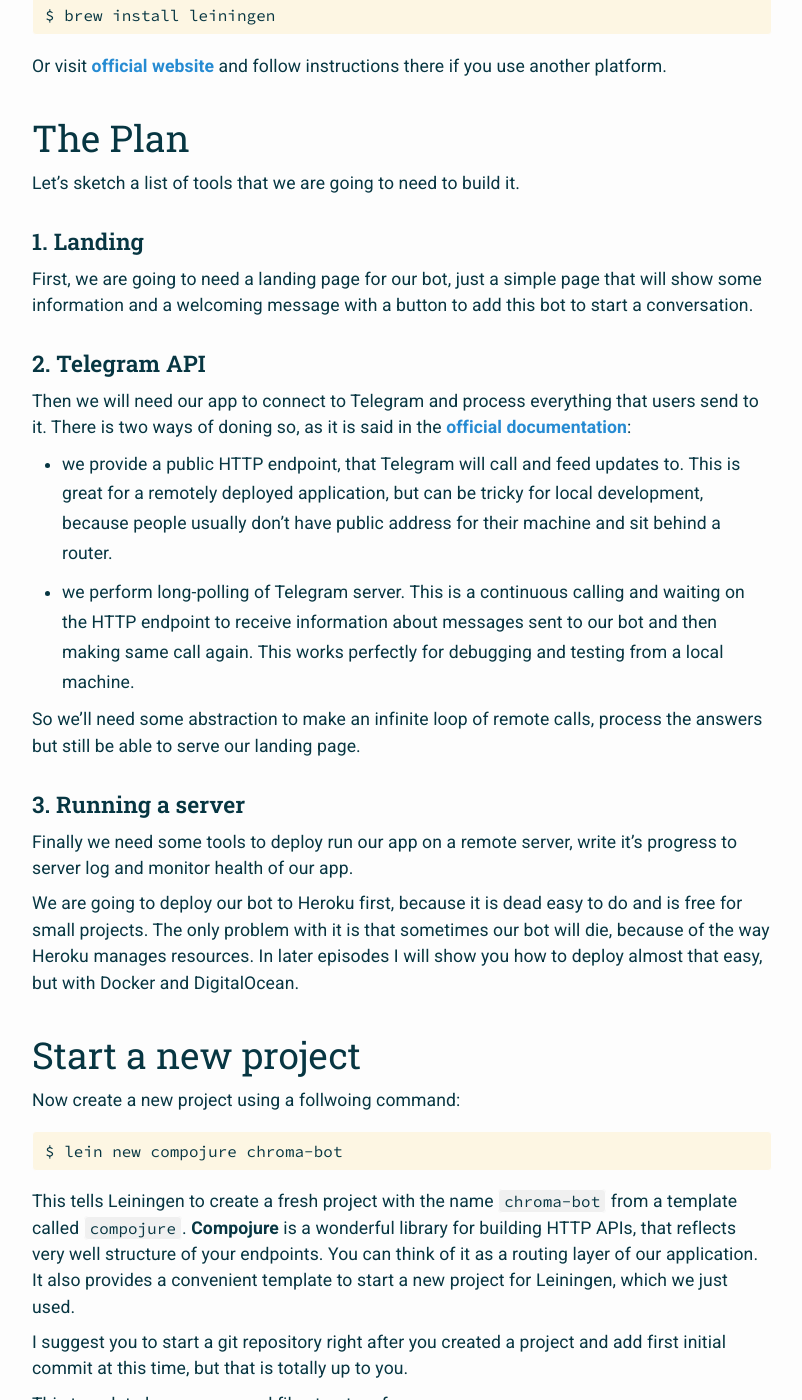
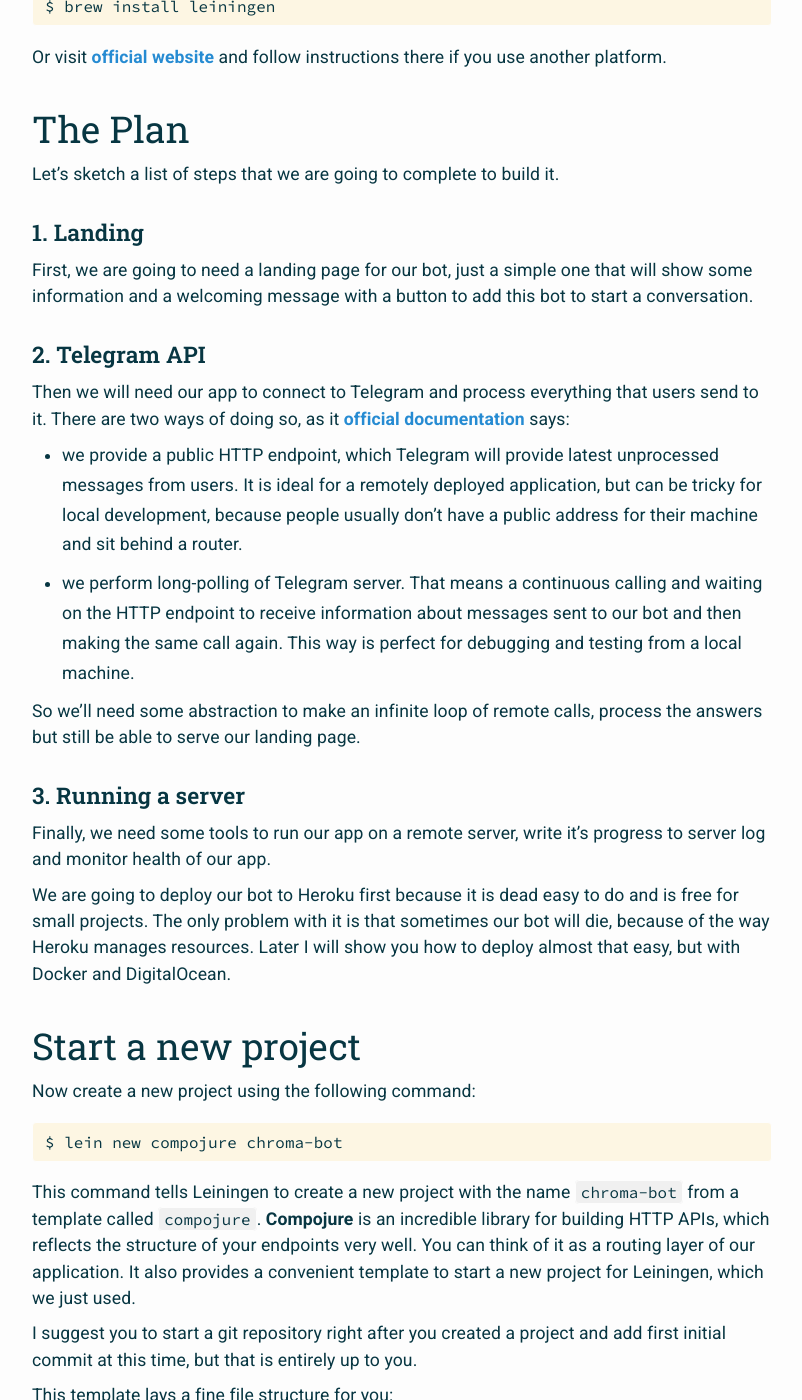
Before and after one commit to Otann/otann.github.io, a Jekyll site: the page built from _posts/2016-03-12-chroma-bot-1.markdown, in a window 1280 px wide and 1400 px high, scrolled down 783 px. Shown: the whole window, without its empty margins (238-1040 px from the left). Built offline with Jekyll 4.4.1, drawn with Linux system fonts in a browser that asks for light colours; comment, search, counter and statistics services are not loaded; some of the changed text lies outside the part shown.

Commit message:
runned post through grammarly

````diff
--- a/_posts/2016-03-12-chroma-bot-1.markdown
+++ b/_posts/2016-03-12-chroma-bot-1.markdown
@@ -5,19 +5,18 @@
 category: Web-Fandango
 
 date:   2016-03-12 00:00:00 +0300
-title:  Episode 02. Chroma Bot Landing
+title:  Episode 02. Chroma Bot Landing Page
 image:  /media/posts/2016-03-12-chroma-bot-1/header.jpg
 description: >
-  How to build simple web application in Clojure and deploy it to free Heroku
+  I’m going to show you how to build a chatbot for Telegram and deploy it to Heroku. Today we start with a simple web application.
 ---
 
 Hello, dear friends!
 
-Welcome to Web Fandango series, where we build simple and fun projects in Clojure. Our next project will be very interesting, but kind of simple to implement. It will also be a solid ground for more complex ones that we will be covering later.
+Welcome to Web Fandango series, where we build simple and awesome projects in Clojure. Our next project will be fascinating, but easy to implement. It will also be a solid ground for more complex ones that we will be covering later.
 
-I'm going to show you how to build a chat-bot for Telegram. Bots are getting a lot of traction recently and Telegram is a popular messaging platform with very nice API to integrate with. Our bot will be relatively simple, it will wait for a color in a her form like `#dc322f` and send back a picture filled with that color.
-
-To start you will need **Leiningen** to create, build and run your project. If you don't have it yet, install it on a Mac like so:
+I’m going to show you how to build a chatbot for Telegram. Bots are getting a lot of traction recently, and Telegram is a popular messaging platform with an excellent API. Our bot will wait for a message with a color in a hex form like `#dc322f` and send back a picture filled with that color. Quite simple, but it would be a good example of how easy it is in Clojure.
+To start, you will need Leiningen to create, build and run your project. If you don’t have it yet, install it on a Mac like so:
 
     $ brew install leiningen
 
@@ -25,39 +24,39 @@
 
 ## The Plan
 
-Let's sketch a list of tools that we are going to need to build it.
+Let's sketch a list of steps that we are going to complete to build it.
 
 ### 1. Landing
 
-First, we are going to need a landing page for our bot, just a simple page that will show some information and a welcoming message with a button to add this bot to start a conversation.
+First, we are going to need a landing page for our bot, just a simple one that will show some information and a welcoming message with a button to add this bot to start a conversation.
 
 ### 2. Telegram API
 
-Then we will need our app to connect to Telegram and process everything that users send to it. There is two ways of doning so, as it is said in the [official documentation](https://core.telegram.org/bots/api#getting-updates):
+Then we will need our app to connect to Telegram and process everything that users send to it. There are two ways of doing so, as it [official documentation](https://core.telegram.org/bots/api#getting-updates) says:
 
-* we provide a public HTTP endpoint, that Telegram will call and feed updates to. This is great for a remotely deployed application, but can be tricky for local development, because people usually don't have public address for their machine and sit behind a router.
+* we provide a public HTTP endpoint, which Telegram will provide latest unprocessed messages from users. It is ideal for a remotely deployed application, but can be tricky for local development, because people usually don't have a public address for their machine and sit behind a router.
 
-* we perform long-polling of Telegram server. This is a continuous calling and waiting on the HTTP endpoint to receive information about messages sent to our bot and then making same call again. This works perfectly for debugging and testing from a local machine.
+* we perform long-polling of Telegram server. That means a continuous calling and waiting on the HTTP endpoint to receive information about messages sent to our bot and then making the same call again. This way is perfect for debugging and testing from a local machine.
 
 So we'll need some abstraction to make an infinite loop of remote calls, process the answers but still be able to serve our landing page.
 
 ### 3. Running a server
 
-Finally we need some tools to deploy run our app on a remote server, write it's progress to server log and monitor health of our app.
+Finally, we need some tools to run our app on a remote server, write it's progress to server log and monitor health of our app.
 
-We are going to deploy our bot to Heroku first, because it is dead easy to do and is free for small projects. The only problem with it is that sometimes our bot will die, because of the way Heroku manages resources. In later episodes I will show you how to deploy almost that easy, but with Docker and DigitalOcean.
+We are going to deploy our bot to Heroku first because it is dead easy to do and is free for small projects. The only problem with it is that sometimes our bot will die, because of the way Heroku manages resources. Later I will show you how to deploy almost that easy, but with Docker and DigitalOcean.
 
 ## Start a new project
 
-Now create a new project using a follwoing command:
+Now create a new project using the following command:
 
     $ lein new compojure chroma-bot
 
-This tells Leiningen to create a fresh project with the name `chroma-bot` from a template called `compojure`. **Compojure** is a wonderful library for building HTTP APIs, that reflects very well structure of your endpoints. You can think of it as a routing layer of our application. It also provides a convenient template to start a new project for Leiningen, which we just used.
+This command tells Leiningen to create a new project with the name `chroma-bot` from a template called `compojure`. **Compojure** is an incredible library for building HTTP APIs, which reflects the structure of your endpoints very well. You can think of it as a routing layer of our application. It also provides a convenient template to start a new project for Leiningen, which we just used.
 
-I suggest you to start a git repository right after you created a project and add first initial commit at this time, but that is totally up to you.
+I suggest you to start a git repository right after you created a project and add first initial commit at this time, but that is entirely up to you.
 
-This template lays a very good file structure for you:
+This template lays a fine file structure for you:
 
     $ tree chroma-bot -a
     chroma-bot
@@ -75,12 +74,12 @@
 
     6 directories, 5 files
 
-* `README.md` is a file that will be describe that project and will be displayed at its GitHub repo. I'm leaving this completely up to you.
-* `resources` is for static resources of your application, like css styles for webpages or image assets
+* `README.md` is a file that will describe your project and GitHub will render it nicely for you on the project page. I'm leaving this completely up to your imagination.
+* `resources` is for static resources of your application, like CSS styles for web pages or image assets
 * `src` hold your sources either in Clojure or ClojureScript
-* `test` is, like you might guessed, for unit tests
+* `test` is as you might guess, for unit tests
 
-Check out `handler.clj` file:
+Firstly, check out `handler.clj` file:
 
 ```clojure
 (ns chroma-bot.handler
@@ -103,12 +102,13 @@
 
   * `[namespace.foo :refer [a-function]]` will load `a-function` symbol, which we can use directly, like `wrap-defaults` from the code.
   * `[namespace.bar :as bar]` will load all symbols from `namespace.bar` and we will be able to refer to them with `bar/` prefix, like `route/not-found` from the example above.
+  * You can also mix `:refer` and `:as` in a single require statement.
 
-That should give you a brief understanding of how namespaces are used. If you want to have a deeper understanding, try [this chapter](http://www.braveclojure.com/organization/) of Clojure for the Brave and True.
+That should give you a brief understanding of how to use namespaces. If you want to have a deeper understanding, try [this chapter](http://www.braveclojure.com/organization/) of Clojure for the Brave and True.
 
-Now what about the code?
+Now, what about the code?
 
-* `defroutes` defines routes ;) Seriously, it creates a structure that describes how to react for certain endpoints and gives it a name `app-routes`. There are two endpoints inside, *Hello world* response for root and *Not found* for everything else. This is really basic stuff, but look how elegant it looks!
+* `defroutes` defines routes ;) Seriously, it creates a structure that describes how to react for particular endpoints and gives it a name `app-routes`. There are two endpoints inside, *Hello world* response for root and *Not found* for everything else. That is certainly a very simple example, but look how elegant it looks!
 * `def app` defines new symbol, which is `app-routes` covered with middleware, which as [docs](https://github.com/ring-clojure/ring-defaults#basic-usage) says *"add support for parameters, cookies, sessions, static resources, file uploads, and a bunch of browser-specific security headers"*
 
 Here is how this code would look like in Node.js using Express.js:
@@ -154,9 +154,9 @@
 
 This should be mostly self-explanatory, but let's briefly discuss it.
 
-Amazing thing to note is that project definition this is plain Clojure code and everything there is just keywords, lists, symbols and strings.
+Amazing thing to note is that project definition is plain Clojure code and everything there is just keywords, lists, symbols and strings.
 
-`defproject` tells that this expression defines project with name `chroma-bot` and version `0.1.0-SNAPSHOT`. First couple of arguments is project name and version followed by a set of key-value pairs that describes project metadata.
+`defproject` tells that this expression defines a project with name `chroma-bot` and version `0.1.0-SNAPSHOT`. The first couple of arguments is project name and version followed by a set of key-value pairs that describes project metadata.
 
 Our primary interest here is `dependencies`. This should remind you of `Gemfile` or section of `package.json` of the same name, because it serves exactly the same purpose. It shows list or necessary libraries that should be pulled from remote repository and added to our project:
 
@@ -184,11 +184,12 @@
                [hiccup "1.0.5"]]
 ```
 
-* [`ring`](https://github.com/ring-clojure/ring) is an HTTP abstraction for clojure. As documentation says, it is *inspired by Python's WSGI and Ruby's Rack*. There is server that runs our routes and middleware that does jobs like logging errors or converting request to various formats depending on the content-type header.
-* [`hiccup`](https://github.com/weavejester/hiccup) is a library for HTML generation straight from the code, which we'll use for landing.
-* [`core.async`](https://github.com/clojure/core.async) is a concurrency abstraction, based on idea of channels, also known as [CSP](https://en.wikipedia.org/wiki/Communicating_sequential_processes). It will help us to talk to Telegram API from a local machine using long-polling.
-* [`timbre`](https://github.com/ptaoussanis/timbre) is a nice logging library, that beautifully renders exception and works great for both server and client-side code. It will add some beauty to our printing og technical info to console.
-* [`omniconf`](https://github.com/grammarly/omniconf) is an amazing library be Grammarly to manage configuration of our application. It is capable of defining parameters, validating them for completeness, reading from file or environment. I encourage you to follow [12 factor](http://12factor.net/) principles and not store any configuration in your code.
+* [`ring`](https://github.com/ring-clojure/ring) is an HTTP abstraction for Clojure. As the documentation says, it is *inspired by Python's WSGI and Ruby's Rack*. There is a server that runs, functions that processes requests and middleware that does jobs like logging errors or converting the request to various formats depending on the content-type header.
+* [`compojure`](https://github.com/weavejester/compojure) is a routing library that helps you tremendously to define functions in a modular way for different endpoints and compose them into single ring-compatible one.
+* [`hiccup`](https://github.com/weavejester/hiccup) is a library for HTML generation straight from the code, which we'll use for landing page.
+* [`core.async`](https://github.com/clojure/core.async) is a concurrency abstraction, based on the idea of channels, also known as [CSP](https://en.wikipedia.org/wiki/Communicating_sequential_processes). It will help us to talk to Telegram API on a local machine using long-polling.
+* [`timbre`](https://github.com/ptaoussanis/timbre) is a gorgeous logging library, that beautifully renders exception and works perfectly for both server and client-side code. It will add some beauty to our printing of technical info to console.
+* [`omniconf`](https://github.com/grammarly/omniconf) is a fabulous library be Grammarly to manage a configuration of our application. It is capable of defining parameters, validating them for completeness, reading from file or environment. I encourage you to follow [12 factor](http://12factor.net/) principles and not store any configuration in your code.
 
 ## Make it pretty
 
@@ -229,7 +230,7 @@
 .n-4 { background-color: #5B5941; }
 ```
 
-This is some color for our banner. Other css classes are used from superb [Semantic UI](semantic-ui.com) project which provides excellent tools for laying out UI for web application. We are using just a tiny portion of it now, but later it will shine in its full potential when we will be covering more complex UIs in ClojureScript.
+There we defined colors for our landing banner. Other CSS classes we are taking from exceptional [Semantic UI](semantic-ui.com) project which provides excellent tools for laying out UI for a web application. We are using just a tiny portion of it now, but later it will shine in its full potential when we cover more complex UIs in ClojureScript.
 
 Add `layout.clj` to your `src/chroma_bot` folder that will contain html generation for our landing:
 
@@ -271,18 +272,18 @@
        [:a.ui.huge.button {:href "#"} "Start Conversation" [:i.icon.right.arrow]]]]]))
 ```
 
-This might be offbeat for **erb** or **mustache** people, but should be very familiar to **haml** folks. Here we are using [Hiccup](https://github.com/weavejester/hiccup) library for generating HTML. It has dead simple syntax, which you probably already figured our: `[tag.class {:attribute value} children]`.
+That might be offbeat for **erb** or **mustache** people, but should be very familiar to **haml** folks. Here we are using [Hiccup](https://github.com/weavejester/hiccup) library for generating HTML. It has dead simple syntax, which you probably already figured our: `[:tag.class {:attribute value} children]`.
 
-With it's help we defined `page` function that covers content with meta information. After that we defined home page with some text and a banner to make our landing look pretty.
+With it's help we defined `page` function that wraps content with meta information. After that, we declare home page symbol with some text and a banner to make our landing look lovely.
 
-Refresh our page in your browser and you should see something like this:
+Refresh the page in your browser and you should see something like this:
 
 <!-- this is my retina screenshot, so we force width here -->
 <img src="/media/posts/2016-03-12-chroma-bot-1/local.png" width="711px"/>
 
 Quite a thing for so little effort so far!
 
-## Make it runnable
+## Make it runnable and deployable
 
 Next thing we'll do is make our code runnable on Heroku. By default it builds Clojure projects by packaging them into `.jar` files, so we should prepare a suitable runnable artifact for it.
 
@@ -312,11 +313,11 @@
 
 Here is what is does:
 
-* `(:gen-class)` tells Leiningen to generate *Java class* from his namespace, which could be used as an entry point for the packaged application. Java class is required, so we can define it as an entry point for `.jar` file.
+* `(:gen-class)` tells Leiningen to generate *Java class* from his namespace, which acts as an entry point for the `.jar`-packaged application.
 
-* `cfg/define` describes configuration structure for our application. We start with only one parameter &mdash; port on which Heroku will run our app. This value will be provided to us through environment variable `PORT` which `omniconf` will pull automatically, based on `:port` name that we gave it as a key.
+* `cfg/define` describes configuration structure for our application. We start with only one parameter &mdash; a port on which Heroku will run our app. They will provide a value for us through environment variable `PORT` which `omniconf` will pull automatically, based on `:port` name that we gave it as a key.
 
-* `-main` is the conventional name for a method that will be called when the Java class will be called from command line. In that method we call `cfg/populate-from-env` function to pull configuration from environment variables, then validate it with `(cfg/verify :quit-on-error true)`. After that we log simple message that our server has started and, well, start a HTTP server, providing it our template-generated routes by calling `run-jetty`.
+* `-main` is the conventional name for a method that will be called when the Java class will be called from command line. In that method we call `cfg/populate-from-env` function to pull configuration from environment variables, then validate it with `(cfg/verify :quit-on-error true)`. After that we log simple message that our server has started and, well, start an HTTP server, providing it our template-generated routes by calling `run-jetty`.
 
 Now let's provide instruction for Leiningen about how to run packaged application. Change `profiles` section in the `project.clj` file to look like this:
 
@@ -353,6 +354,8 @@
 ## Ship and Push it
 
 If you don't have Heroku account, I encourage you to [give it a shot and sign up](https://signup.heroku.com/). Otherwise just skip one paragraph about login.
+
+<img src="/media/posts/2016-03-12-chroma-bot-1/heroku.png" width="1146px"/>
 
 After you sign up, Heroku will suggest you to install their [Toolbelt](https://toolbelt.heroku.com/) and so you should ;)
 
@@ -423,7 +426,7 @@
 
 You can check out full code at GitHub: [otann/chroma-bot](https://github.com/Otann/chroma-bot/tree/episode-02)
 
-In the next one we will follow the plan, connect Chroma Bot to Telegram and make some basic communication through messenger.
+In the next one, we will follow the plan, connect Chroma Bot to Telegram and make some basic communication through messenger.
 
 I hope you had fun and and enjoyed this episode. Please like and share and let me know what you think in a comment section below.
 
````
Also changed, not shown: other parts of _posts/2016-03-12-chroma-bot-1.markdown (+6 -6 lines), media/posts/2016-03-12-chroma-bot-1/heroku.png (added).
